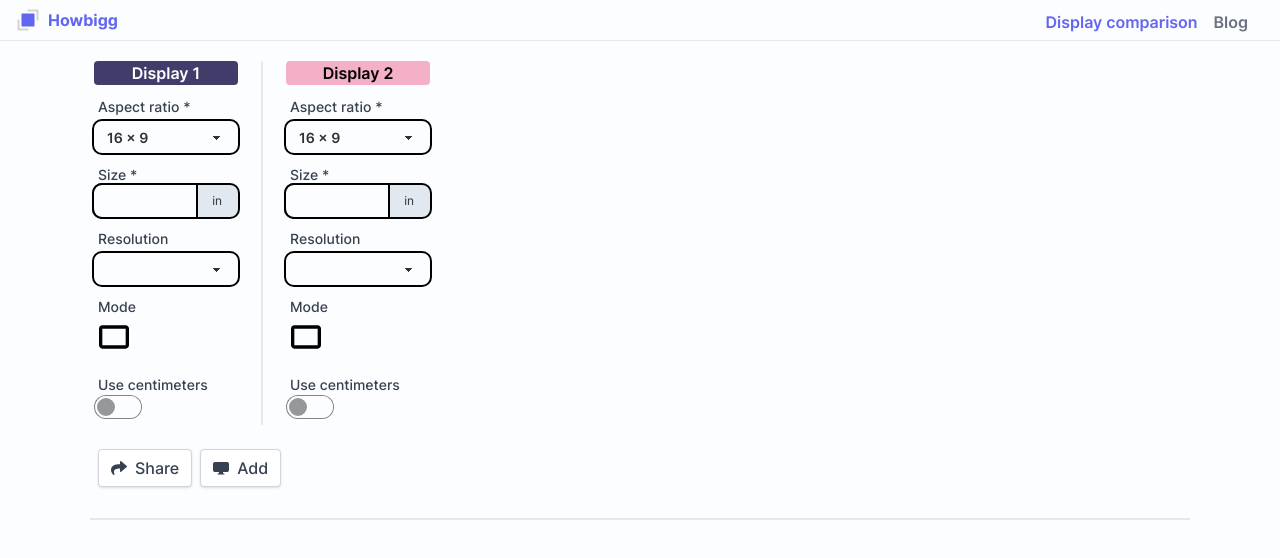
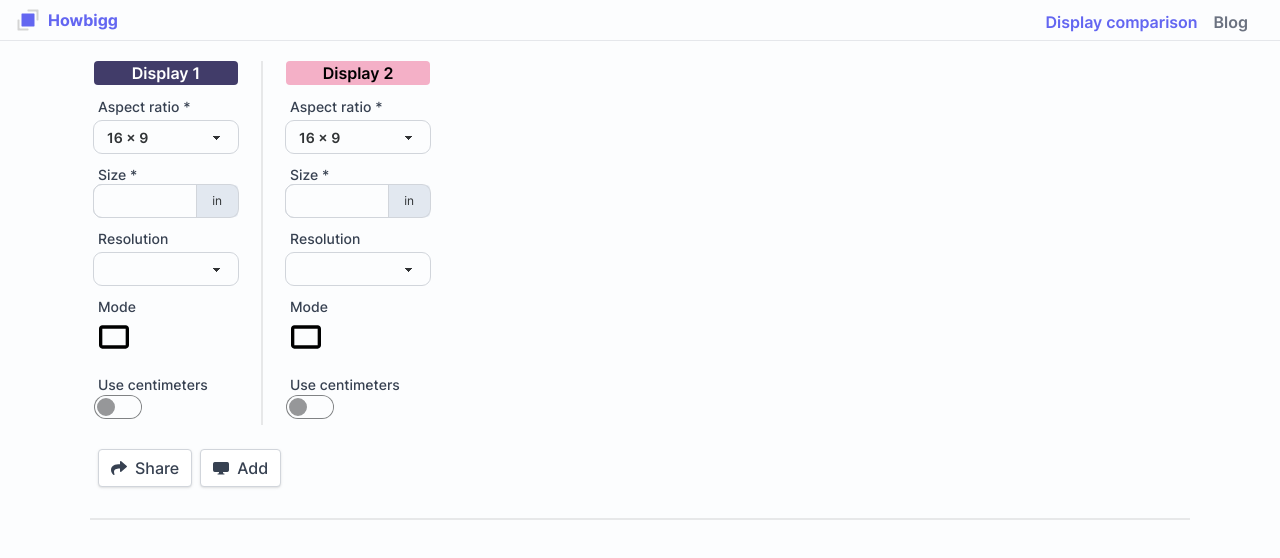
Before and after one commit to jacekobst1/howbigg, a Next.js app: page / in a window 1280 px wide. Shown: the top 558 px of the page. Built offline with nearby package versions, Linux system fonts and the light colour scheme.

Commit message:
Make input and select more subtle - light gray instead of black

```diff
--- a/src/styles/tailwind/components.css
+++ b/src/styles/tailwind/components.css
@@ -2,16 +2,16 @@
 
 @layer components {
     .input {
-        @apply outline outline-2 outline-black focus:outline-primary-400;
+        @apply outline outline-1 outline-gray-300 focus:outline-primary-400;
         outline-offset: 0 !important;
     }
 
     .select {
-        @apply outline outline-2 outline-black focus:outline-primary-400;
+        @apply outline outline-1 outline-gray-300 focus:outline-primary-400;
     }
 
     .input-group {
-        @apply outline outline-2 outline-black focus-within:outline-primary-400 rounded-lg;
+        @apply outline outline-1 outline-gray-300 focus-within:outline-2 focus-within:outline-primary-400 rounded-lg;
     }
 
     .input-group > *,
```
